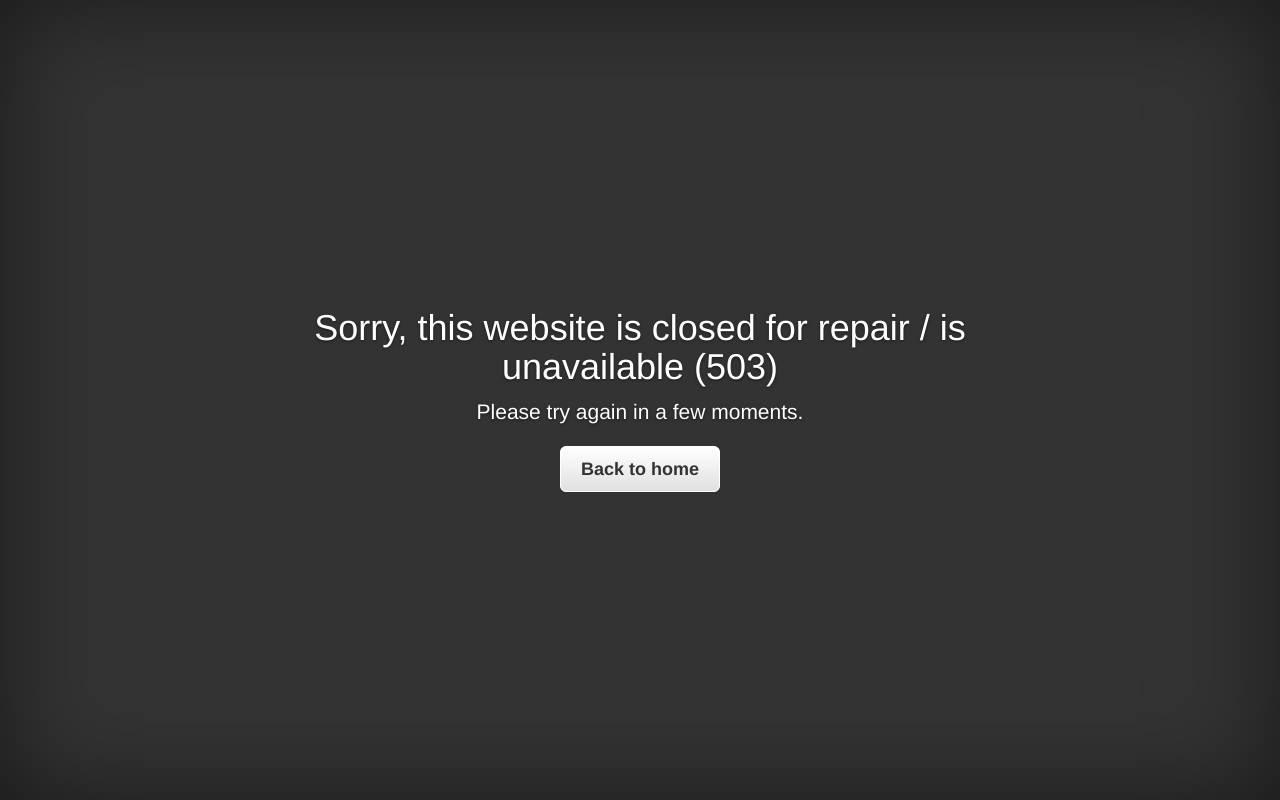
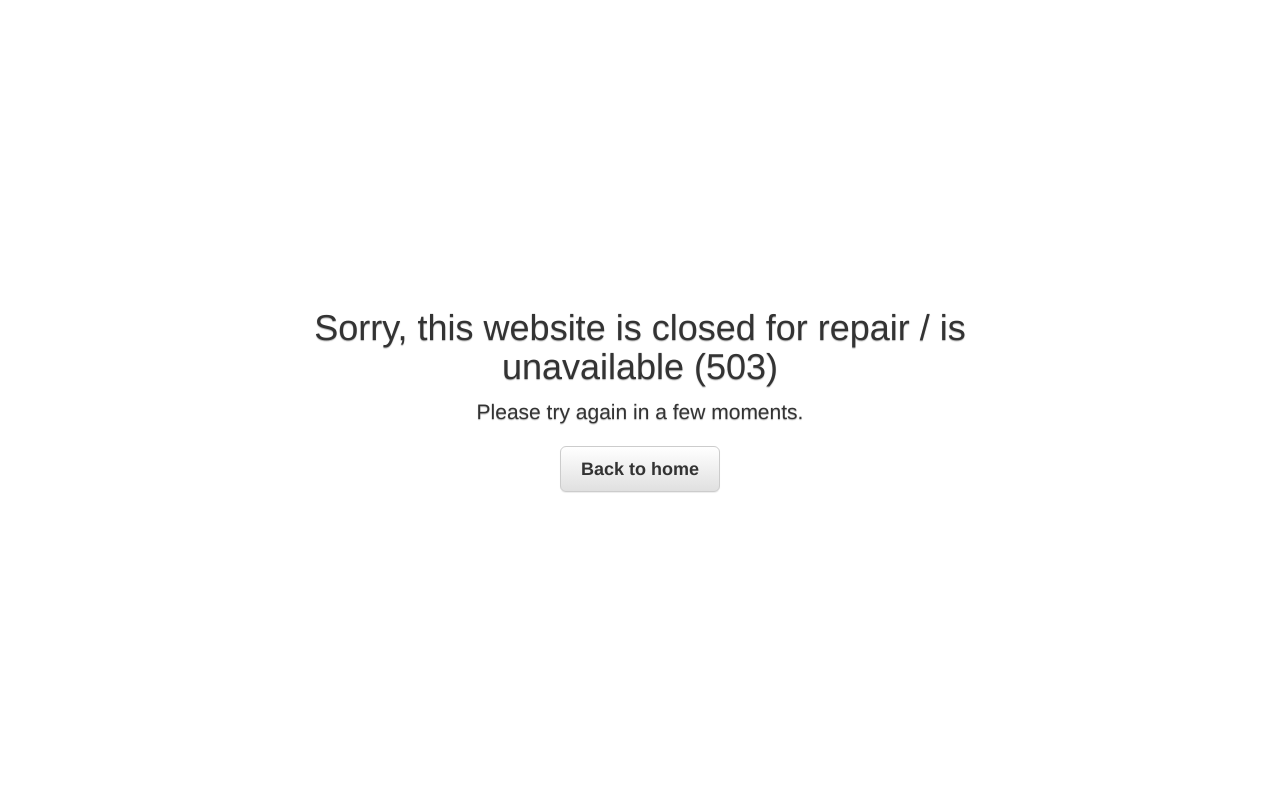
Before and after one commit to JirosWorld/Django-starter-project, a Django app: template src/project_name/templates/503.html in a window 1280 px wide. Run offline with Django 3.2, Linux system fonts and the light colour scheme; the template is opened without the code that fills it, so the values that code supplies are empty; some libraries are stand-ins or nearby versions.

Commit message:
Making 50x's slightly less scary

```diff
--- a/src/project_name/templates/503.html
+++ b/src/project_name/templates/503.html
@@ -36,8 +36,6 @@ a:hover {
 .btn-default:focus {
   color: #333;
   text-shadow: none; /* Prevent inheritence from `body` */
-  background-color: #fff;
-  border: 1px solid #fff;
 }
 
 
@@ -48,12 +46,12 @@ a:hover {
 html,
 body {
   height: 100%;
-  background-color: #333;
+  background-color: #fff;
 }
 body {
-  color: #fff;
+  color: #333;
   text-align: center;
-  text-shadow: 0 1px 3px rgba(0,0,0,.5);
+  text-shadow: 0 1px 1px rgba(0,0,0,.3);
 }
 
 /* Extra markup and styles for table-esque vertical and horizontal centering */
@@ -62,8 +60,6 @@ body {
   width: 100%;
   height: 100%; /* For at least Firefox */
   min-height: 100%;
-  -webkit-box-shadow: inset 0 0 100px rgba(0,0,0,.5);
-          box-shadow: inset 0 0 100px rgba(0,0,0,.5);
 }
 .site-wrapper-inner {
   display: table-cell;
```
Also changed, not shown: src/project_name/templates/500.html (+3 -7 lines).
